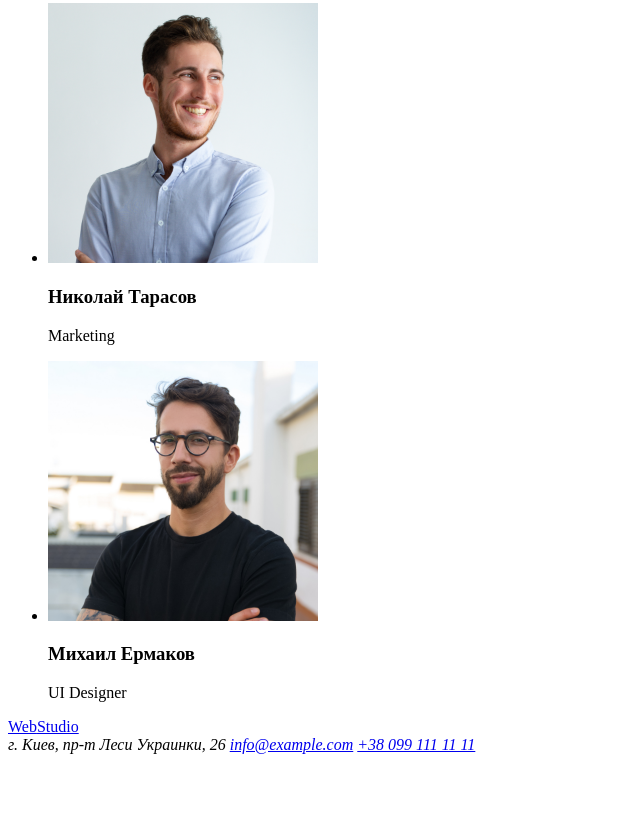
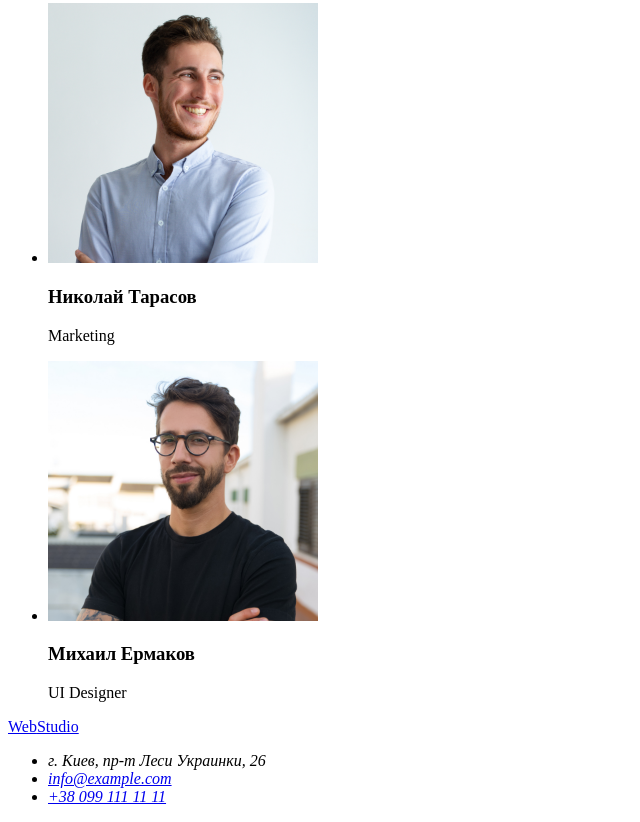
Before and after one commit to nikolas-poberezhniy/goit-markup-hw-01, a plain HTML site: page index.html in a window 1280 px wide. Shown: the part 2333-3155 px from the top of the page, without its empty margins (0-640 px from the left). Before the commit the page ends 3095 px from the top, so only its background shows below. Drawn offline with Linux system fonts and the light colour scheme.

Commit message:
Update index.html

```diff
--- a/index.html
+++ b/index.html
@@ -98,9 +98,11 @@
     <footer>
         <a href="./index.html"><span>Web</span>Studio</a>
         <address>
-            г. Киев, пр-т Леси Украинки, 26
-            <a href="mailto:info@example.com">info@example.com</a>
-            <a href="tel:+380991111111">+38 099 111 11 11</a>
+            <ul>
+                <li>г. Киев, пр-т Леси Украинки, 26</li>
+                <li><a href="mailto:info@example.com">info@example.com</li>
+                <li><a href="tel:+380991111111">+38 099 111 11 11</a></li>
+            </ul>
         </address>
     </footer>
 </body>
```
